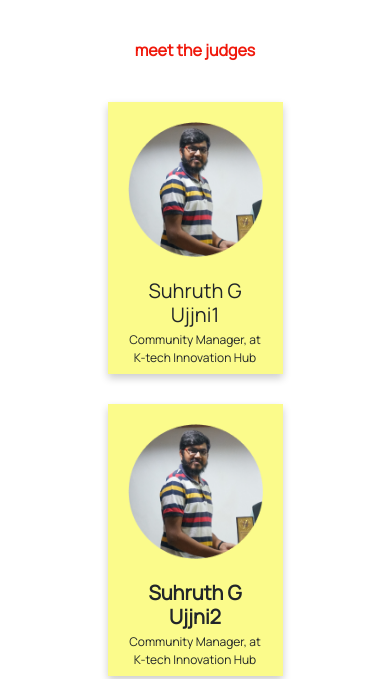
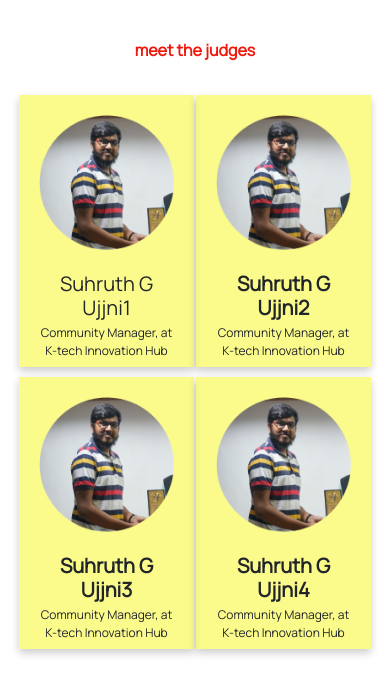
Before and after one commit to ecellenigma/ideathon2023, a plain HTML site: page index.html in a window 390 px wide. Shown: the part 1722-2401 px from the top of the page. Drawn offline with nearby package versions, Linux system fonts and the light colour scheme; a script that the page names is missing.

Commit message:
commit all

```diff
--- a/styles.css
+++ b/styles.css
@@ -675,7 +675,18 @@ button:hover {
   padding: 10px;
 }
 
-@media screen and (max-width: 1200px){
+@media screen and (max-width: 700px){
+
+  .judge_card-container {
+    display: flex;
+    flex-wrap: wrap;
+    /* display: grid; */
+    /* flex-direction: column; */
+    /* grid-template-columns: auto auto auto auto; */
+    grid-gap: 10px 2px;
+    padding: 3px;
+    justify-content: center;
+  }
 
 }
 
```
